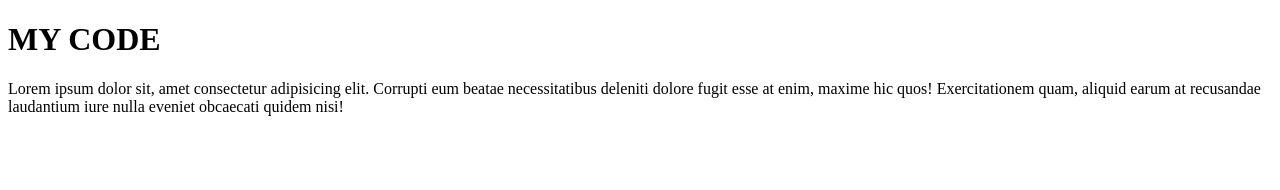
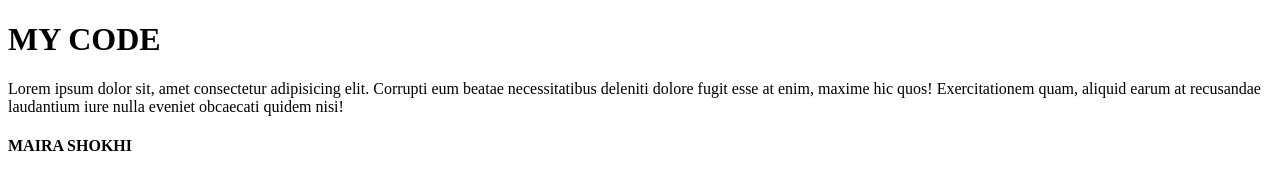
Before and after one commit to Maira235/sumcode, a plain HTML site: page index.html in a window 1280 px wide. Drawn offline with Linux system fonts and the light colour scheme.

Commit message:
my second modification

```diff
--- a/index.css
+++ b/index.css
@@ -2,3 +2,6 @@
     background-color: aqua;
     padding: 0;
 }
+H4{
+    color: black;
+}
--- a/index.html
+++ b/index.html
@@ -8,5 +8,6 @@
 <body>
     <h1>MY CODE</h1>
     <P>Lorem ipsum dolor sit, amet consectetur adipisicing elit. Corrupti eum beatae necessitatibus deleniti dolore fugit esse at enim, maxime hic quos! Exercitationem quam, aliquid earum at recusandae laudantium iure nulla eveniet obcaecati quidem nisi!</P>
+    <h4>MAIRA SHOKHI</h4>
 </body>
 </html>
```
